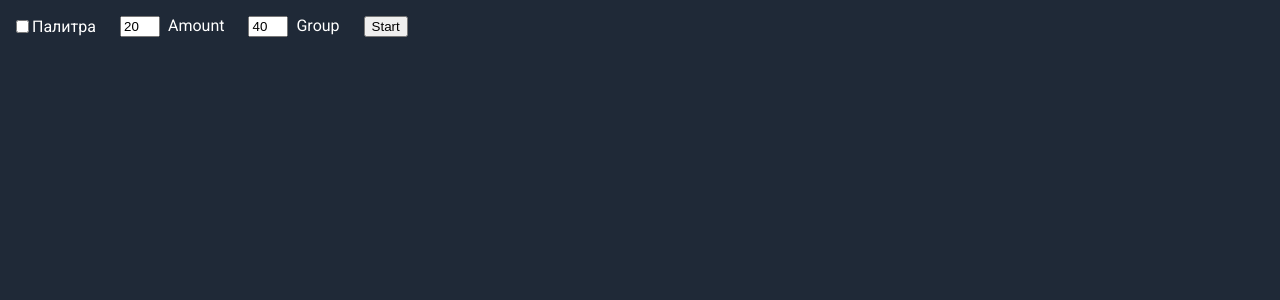
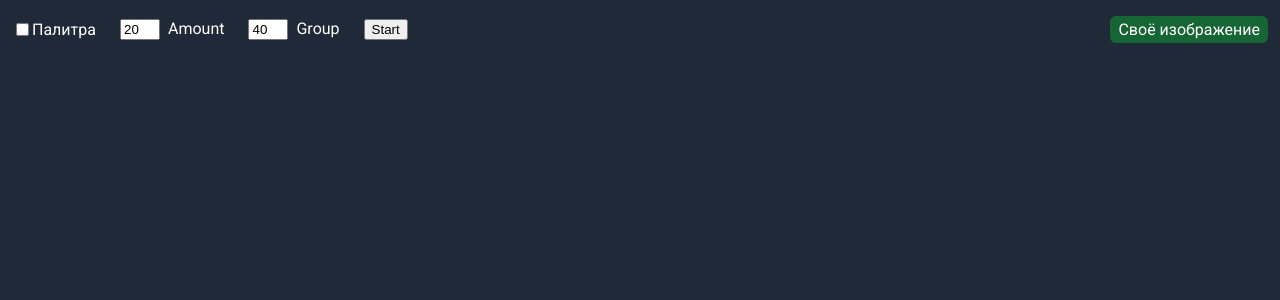
Before and after one commit to Hellek/color-autopicker, a React app: page / in a window 1280 px wide. Shown: the top 300 px of the page. Built offline with nearby package versions, Linux system fonts and the light colour scheme.

Commit message:
Allow to upload own files

```diff
--- a/src/components/ColorAutoPicker/ColorAutoPicker.tsx
+++ b/src/components/ColorAutoPicker/ColorAutoPicker.tsx
@@ -30,11 +30,26 @@ export const ColorAutoPicker = ({
   palette,
   colorAmount,
   colorGroup,
+  ownFileSrc,
 }: {
   palette: boolean
   colorAmount: number
   colorGroup: number
-}) => (
+  ownFileSrc?: string
+}) => {
+  if (ownFileSrc) {
+    return (
+      <Tile
+        keyName="ownFile"
+        src={ownFileSrc}
+        palette={palette}
+        colorAmount={colorAmount}
+        colorGroup={colorGroup}
+      />
+    )
+  }
+
+  return (
     <div className="flex flex-wrap">
       {imagesList.map(img => (
         <Tile
@@ -48,3 +63,4 @@ export const ColorAutoPicker = ({
       ))}
     </div>
   )
+}
--- a/src/layout/App.tsx
+++ b/src/layout/App.tsx
@@ -9,10 +9,12 @@ export const App = () => {
   const [colorAmount, setColorAmount] = useState(20)
   const [colorGroup, setColorGroup] = useState(40)
   const [isStarted, setIsStarted] = useState(false)
+  const [ownFileSrc, setOwnFileSrc] = useState<string>()
 
   return (
     <DefaultLayout loading={false}>
-      <div className="py-4 px-1 flex flex-wrap items-center gap-6">
+      <div className="py-4 px-1 flex flex-wrap items-center justify-between">
+        <div className="flex flex-wrap items-center gap-6">
           <label className="flex">
             <input
               type="checkbox"
@@ -39,12 +41,29 @@ export const App = () => {
             Start
           </button>
         </div>
+        <div>
+          <label className="flex">
+            <span className="bg-green-800 hover:bg-green-700 px-2 py-1 rounded-md cursor-pointer">Своё изображение</span>
+            <input
+              type="file"
+              className="hidden"
+              onChange={e => {
+                if (e.target.files) {
+                  setOwnFileSrc(URL.createObjectURL(e.target.files[0]))
+                  setIsStarted(true)
+                }
+              }}
+            />
+          </label>
+        </div>
+      </div>
 
       {isStarted && (
         <ColorAutoPicker
           palette={palette}
           colorAmount={colorAmount}
           colorGroup={colorGroup}
+          ownFileSrc={ownFileSrc}
         />
       )}
     </DefaultLayout>
```
Lines whose indentation alone changed are shown as unchanged.
